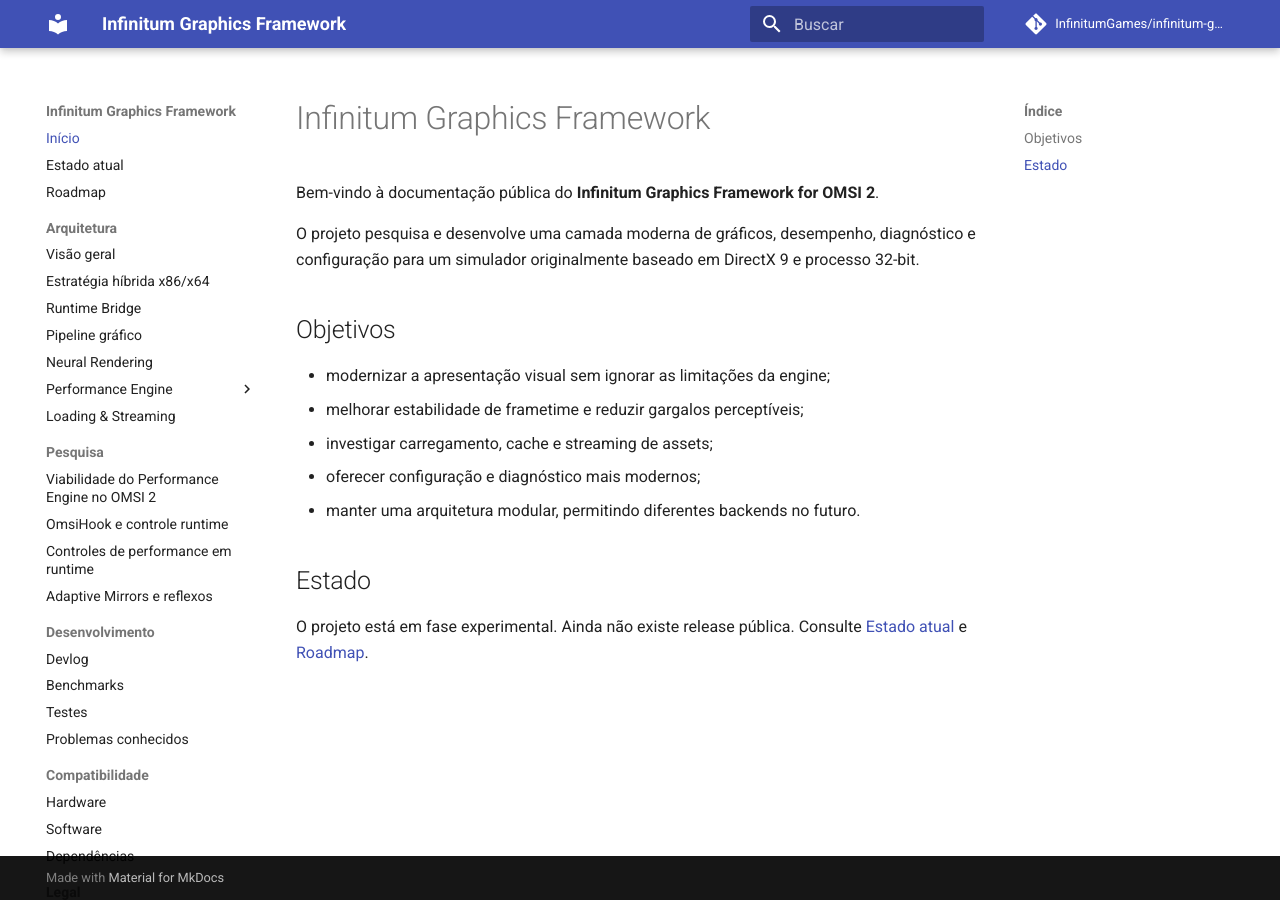
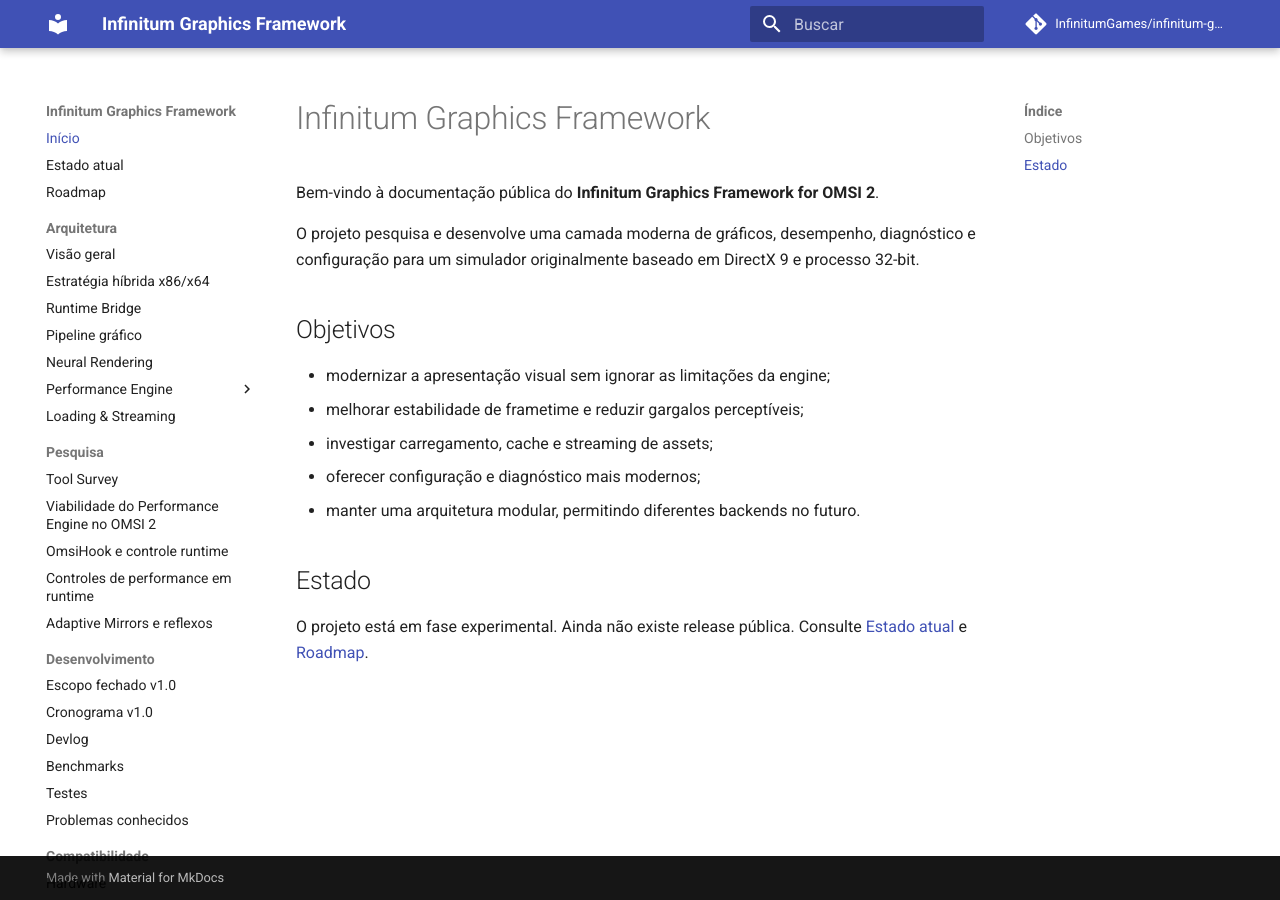
Before and after one commit to InfinitumGames/infinitum-graphics-framework, an MkDocs documentation site: the page built from docs/index.md, in a window 1280 px wide. Built offline with MkDocs 1.6.1 and Material for MkDocs 9.7.7, drawn with Linux system fonts in a browser that asks for light colours; comment, search, counter and statistics services are not loaded.

Commit message:
docs: add scope timeline and tool survey to site navigation

```diff
--- a/mkdocs.yml
+++ b/mkdocs.yml
@@ -30,11 +30,14 @@
           - External Memory & Cache: architecture/memory-manager.md
       - Loading & Streaming: architecture/loading-streaming.md
   - Pesquisa:
+      - Tool Survey: research/tool-survey.md
       - Viabilidade do Performance Engine no OMSI 2: research/omsi-performance-viability.md
       - OmsiHook e controle runtime: research/omsi-hook-runtime.md
       - Controles de performance em runtime: research/runtime-performance-controls.md
       - Adaptive Mirrors e reflexos: research/adaptive-mirrors-reflections.md
   - Desenvolvimento:
+      - Escopo fechado v1.0: development/scope-v1.md
+      - Cronograma v1.0: development/timeline-v1.md
       - Devlog: development/devlog.md
       - Benchmarks: development/benchmarks.md
       - Testes: development/testing.md
```
